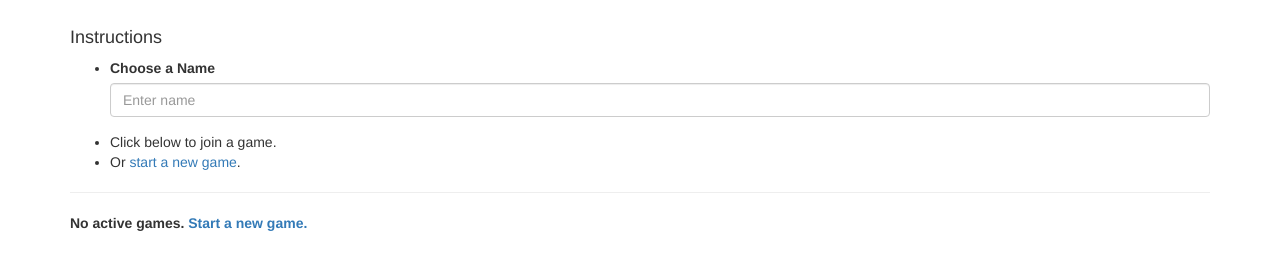
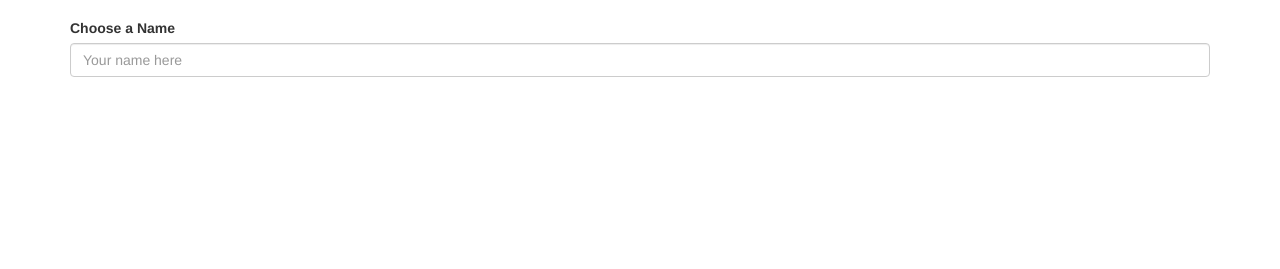
Before and after one commit to chrisfried/guardian.city, a website: page views/index.html in a window 1280 px wide. Shown: the part 53-322 px from the top of the page. Drawn offline with nearby package versions, Linux system fonts and the light colour scheme; some packages are replaced by stand-ins of ours; files that its build step writes are made by us from their sources; no server answers; files whose address does not match are found by name.

Commit message:
Require name in lobby.

```diff
--- a/views/lobby.html
+++ b/views/lobby.html
@@ -7,20 +7,17 @@
 </nav>
 
 <div class="container">
-  <h4>Instructions</h4>
-  <ul>
-    <li><form ng-show="inLobby" class="ng-pristine ng-valid" role="search">
+  <form ng-show="inLobby" class="ng-pristine ng-valid" role="search">
     <div class="form-group">
-        <label for="nameInput">Choose a Name</label><input type="text" id="nameInput" class="form-control ng-pristine ng-valid" placeholder="Enter name" ng-model="gameSvc.playerName">
+      <label for="nameInput">Choose a Name</label><input type="text" id="nameInput" class="form-control ng-pristine ng-valid" placeholder="Your name here" ng-model="gameSvc.playerName">
     </div>
-    </form></li>
-    <li>Click below to join a game.</li>
-    <li>Or <a href="" ng-click="createGame()">start a new game</a>.</li>
-  </ul>
+  </form>
+  <div ng-show="gameSvc.playerName">
+    <button class="btn btn-primary btn-block btn-lg" ng-click="createGame()">Host New Game</button>
     <hr />
     <div class="row" id="availableGames" >
       <div class="col-lg-10">
-      <strong id="noGames" ng-show="availableGames.length == 0">No active games. <a href="" ng-click="createGame()">Start a new game.</a></strong>
+        <strong id="noGames" ng-show="availableGames.length == 0">No active games.</strong>
         <div ng-repeat="game in availableGames" class="well">
           <button ng-click="joinGame(game.id)" type="button" class="btn btn-primary" style="margin-right: 10px;">Join Game</button>
           <span style="font-size: larger">{{game.name}} - {{game.playerCount}} players</span>
@@ -28,3 +25,4 @@
       </div>
     </div>
   </div>
+</div>
```
Lines whose indentation alone changed are shown as unchanged.
